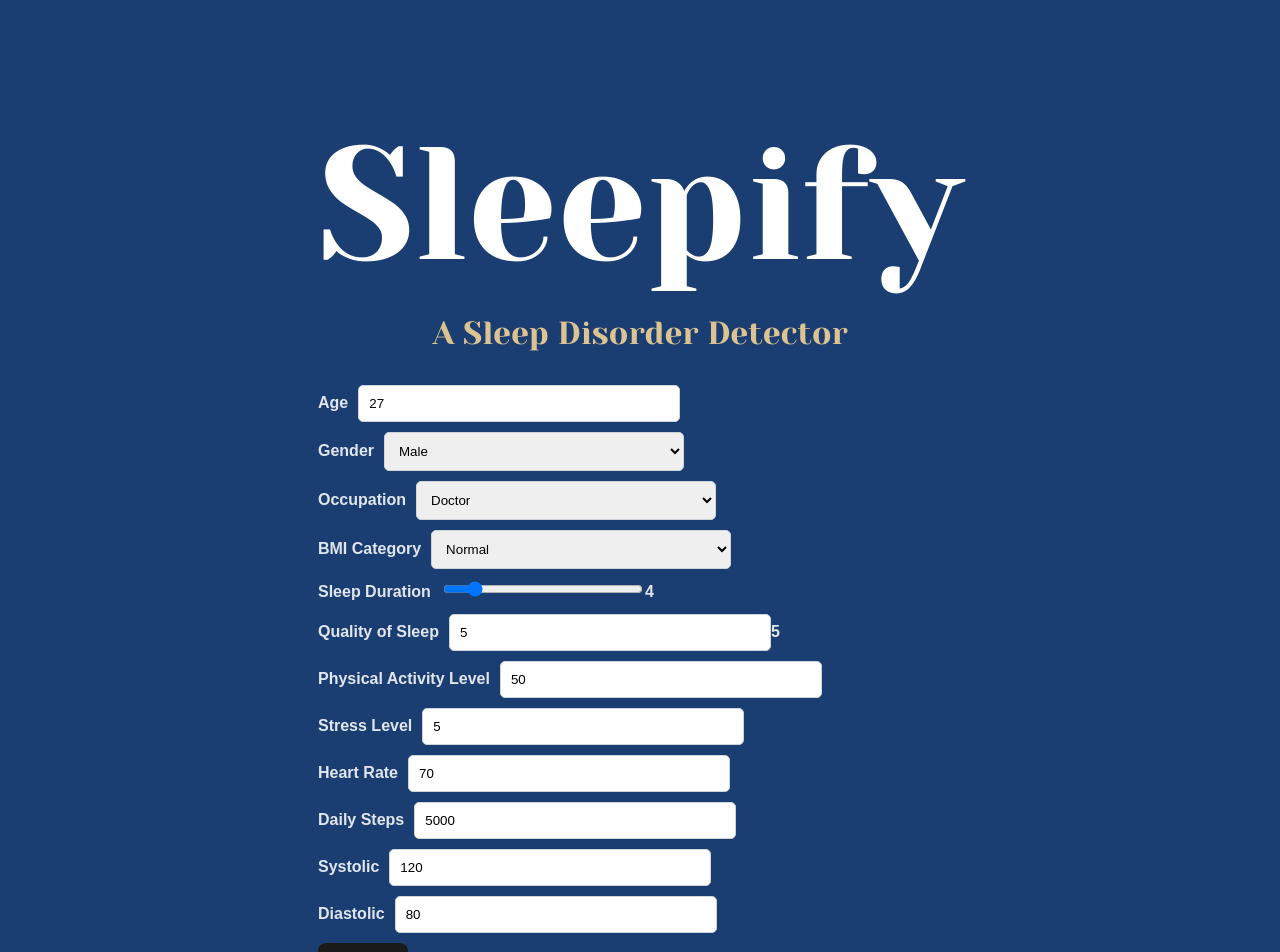
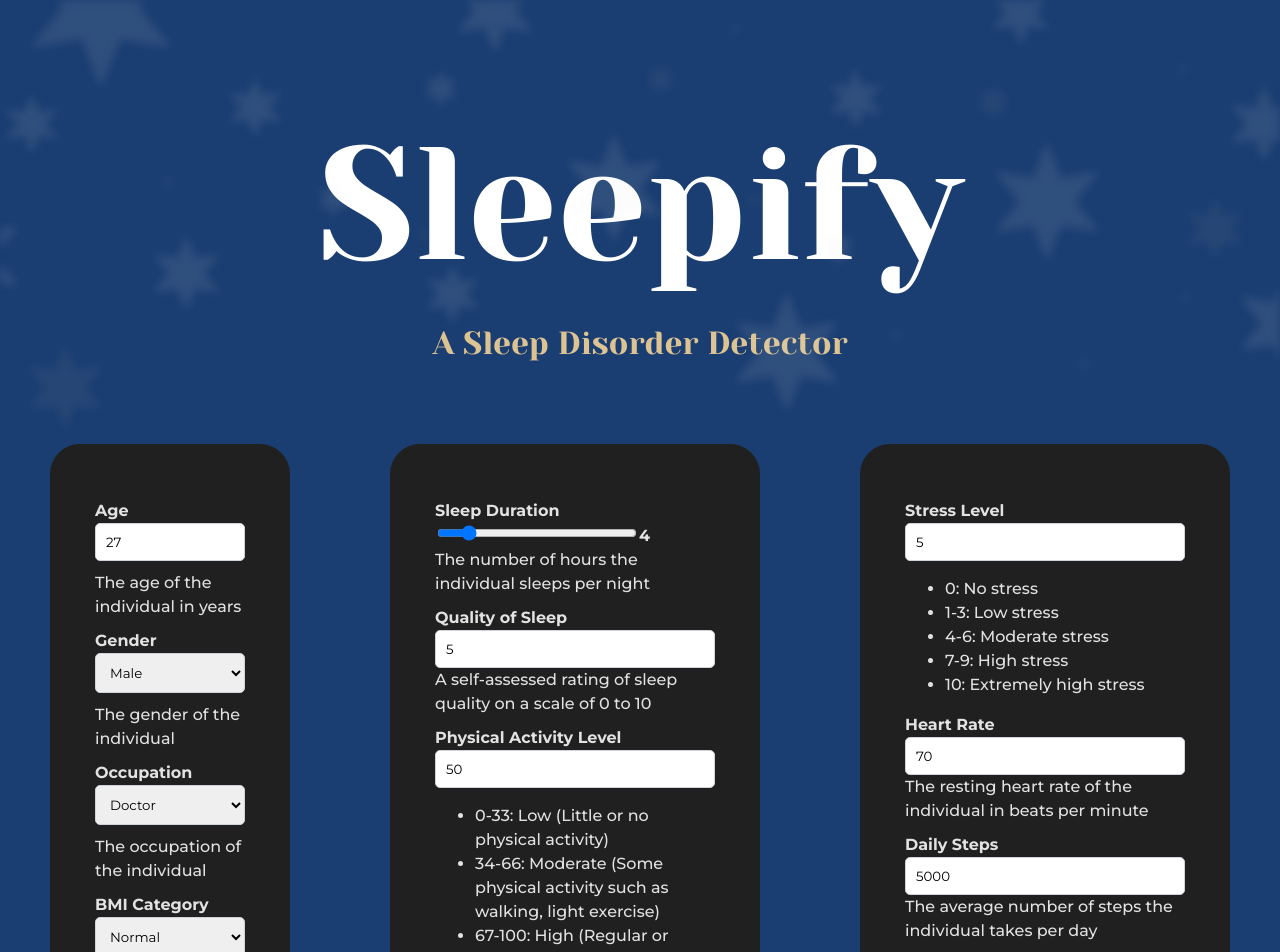
Before and after one commit to wengnong/sleepify-sleep-disorder-app, a React (Vite) app in the folder frontend/: page / in a window 1280 px wide. Shown: the top 952 px of the page. Built offline with nearby package versions, Linux system fonts and the light colour scheme.

Commit message:
updates web design

```diff
--- a/frontend/src/App.css
+++ b/frontend/src/App.css
@@ -1,9 +1,25 @@
 @import url('https://fonts.googleapis.com/css2?family=Yeseva+One&display=swap');
-
+@import url('https://fonts.googleapis.com/css2?family=Montserrat:ital,wght@0,100..900;1,100..900&display=swap');
 body {
-  font-family: Arial, sans-serif;
+  font-family: Montserrat;
   background-color: #1b3e72;
   margin: 0;
+  position: relative;
+}
+
+.bg-img {
+  margin: 0;
+  position: absolute;
+  top: 0;
+  left: 0;
+  right: 0;
+  bottom: 0;
+  background-image: url('assets/flat-design-silver-stars-background.png');
+  background-size: cover;
+  background-position: center;
+  opacity: 0.1;
+  filter: blur(4px);
+  pointer-events: none;
 }
 
 .ctitle {
@@ -12,12 +28,12 @@ body {
 
 #title {
   font-size: 10em;
+  margin-bottom: 0;
   text-align: center;
   color: #ffffff;
 }
 
 #subtitle {
-  margin-top: -14%;
   font-size: 2em;
   text-align: center;
   color: #ddc392;
@@ -37,8 +53,60 @@ label {
   margin-right: 10px;
 }
 
+.three-container {
+  display: flex;
+  flex-direction: row;
+}
+
+.input-container{
+  max-width: 280px;
+  margin: 50px;
+  padding: 40px;
+  border: 5px solid #202020;
+  border-radius: 30px;
+  background-color: #202020;
+}
+
+.sleep-container{
+  max-width: 280px;
+  margin: 50px;
+  padding: 40px;
+  border: 5px solid #202020;
+  border-radius: 30px;
+  background-color: #202020;
+}
+
+.health-container{
+  max-width: 280px;
+  margin: 50px;
+  padding: 40px;
+  border: 5px solid #202020;
+  border-radius: 30px;
+  background-color: #202020;
+}
+
+.input-container span {
+  font-weight: 500;
+}
+
+.sleep-span{
+  font-weight: 500;
+}
+
+.health-container span {
+  font-weight : 500;
+}
+
 span {
   font-weight: bold;
+}
+
+.inputs {
+  font-family : Montserrat;
+}
+
+input {
+  box-sizing: border-box;
 }
 
 input[type="range"] {
@@ -51,13 +119,18 @@ select {
   border: 1px solid #ced4da;
   border-radius: 5px;
   width: 100%;
-  max-width: 300px;
 }
 
 input[type="number"]:focus,
 select:focus {
   border-color: #80bdff;
   outline: none;
+}
+
+.predict-button{
+  display: flex;
+  justify-content: center;
+  align-items: center;
 }
 
 button {
--- a/frontend/src/App.jsx
+++ b/frontend/src/App.jsx
@@ -52,20 +52,31 @@ function App() {
         </div>
       </div>
 
+      <div className="three-container">
+        <div className="input-container">
           <div>
+            <div className="input-1in">
               <label>Age</label>
-        <input type="number" min="15" max="100" value={age} onChange={e => setAge(Number(e.target.value))} />
+              <input class="inputs" type="number" min="15" max="100" value={age} onChange={e => setAge(Number(e.target.value))} />
             </div>
+            <span>The age of the individual in years</span>
+          </div>
+
           <div>
+            <div className="input-1in">
               <label>Gender</label>
-        <select value={gender} onChange={e => setGender(e.target.value)}>
+              <select class="inputs" value={gender} onChange={e => setGender(e.target.value)}>
                 <option>Male</option>
                 <option>Female</option>
               </select>
             </div>
+            <span>The gender of the individual</span>
+          </div>
+
           <div>
+            <div className="input-1in">
               <label>Occupation</label>
-        <select value={occupation} onChange={e => setOccupation(e.target.value)}>
+              <select class="inputs" value={occupation} onChange={e => setOccupation(e.target.value)}>
                 <option>Doctor</option>
                 <option>Teacher</option>
                 <option>Nurse</option>
@@ -76,56 +87,100 @@ function App() {
                 <option>Others</option>
               </select>
             </div>
+            <span>The occupation of the individual</span>
+          </div>
+
           <div>
+            <div className="input-1in">
               <label>BMI Category</label>
-        <select value={bmiCategory} onChange={e => setBmiCategory(e.target.value)}>
+              <select class="inputs" value={bmiCategory} onChange={e => setBmiCategory(e.target.value)}>
                 <option>Normal</option>
                 <option>Overweight</option>
                 <option>Obese</option>
               </select>
             </div>
+            <span>The BMI classification of the individual</span>
+          </div>
+        </div>
+
+        <div className="sleep-container">
           <div>
             <label>Sleep Duration</label>
-        <input type="range" min="1" max="24" step="0.1" value={sleepDuration} onChange={e => setSleepDuration(Number(e.target.value))} />
+            <input class="inputs" type="range" min="1" max="24" step="0.1" value={sleepDuration} onChange={e => setSleepDuration(Number(e.target.value))} />
             <span>{sleepDuration}</span>
+            <span class="sleep-span"><br />The number of hours the individual sleeps per night</span>
           </div>
+
           <div>
             <label>Quality of Sleep</label>
-        <input type="number" min="0" max="10" step="1" value={qualityOfSleep} onChange={e => setQualityOfSleep(Number(e.target.value))} />
-        <span>{qualityOfSleep}</span>
+            <input class="inputs" type="number" min="0" max="10" step="1" value={qualityOfSleep} onChange={e => setQualityOfSleep(Number(e.target.value))} />
+            <span class="sleep-span"><br />A self-assessed rating of sleep quality on a scale of 0 to 10</span>
           </div>
+
           <div>
             <label>Physical Activity Level</label>
-        <input type="number" value={physicalActivityLevel} onChange={e => setPhysicalActivityLevel(Number(e.target.value))} />
+            <input class="inputs" type="number" value={physicalActivityLevel} onChange={e => setPhysicalActivityLevel(Number(e.target.value))} />
+            <span class="sleep-span">
+              <ul>
+                <li>0-33: Low (Little or no physical activity)</li>
+                <li>34-66: Moderate (Some physical activity such as walking, light exercise)</li>
+                <li>67-100: High (Regular or intense physical activity such as gym workouts, running)</li>
+              </ul>
+            </span>
           </div>
+        </div>
+
+        <div className="health-container">
           <div>
             <label>Stress Level</label>
-        <input type="number" value={stressLevel} onChange={e => setStressLevel(Number(e.target.value))} />
+            <input class="inputs" type="number" value={stressLevel} onChange={e => setStressLevel(Number(e.target.value))} />
+            <span>
+              <ul>
+                <li>0: No stress</li>
+                <li>1-3: Low stress</li>
+                <li>4-6: Moderate stress</li>
+                <li>7-9: High stress</li>
+                <li>10: Extremely high stress</li>
+              </ul>
+            </span>
           </div>
+
           <div>
             <label>Heart Rate</label>
-        <input type="number" value={heartRate} onChange={e => setHeartRate(Number(e.target.value))} />
+            <input class="inputs" type="number" value={heartRate} onChange={e => setHeartRate(Number(e.target.value))} />
+            <span>The resting heart rate of the individual in beats per minute</span>
           </div>
+
           <div>
             <label>Daily Steps</label>
-        <input type="number" value={dailySteps} onChange={e => setDailySteps(Number(e.target.value))} />
+            <input class="inputs" type="number" value={dailySteps} onChange={e => setDailySteps(Number(e.target.value))} />
+            <span>The average number of steps the individual takes per day</span>
           </div>
+
           <div>
             <label>Systolic</label>
-        <input type="number" value={systolic} onChange={e => setSystolic(Number(e.target.value))} />
+            <input class="inputs" type="number" value={systolic} onChange={e => setSystolic(Number(e.target.value))} />
+            <span>The systolic blood pressure of the individual in mmHg</span>
           </div>
+
           <div>
             <label>Diastolic</label>
-        <input type="number" value={diastolic} onChange={e => setDiastolic(Number(e.target.value))} />
+            <input class="inputs" type="number" value={diastolic} onChange={e => setDiastolic(Number(e.target.value))} />
+            <span>The diastolic blood pressure of the individual in mmHg</span>
+          </div>
+        </div>
       </div>
 
-      <button onClick={handlePredict}>Predict</button>
+      <div className="predict-button">
+        <button class="inputs" onClick={handlePredict}>Predict</button>
+      </div>
 
       {prediction !== null && (
         <div class="predict-container">
           <h2>Prediction: {prediction === 0 ? 'No Disorder' : prediction === 1 ? 'Insomnia' : 'Sleep Apnea'}</h2>
         </div>
       )}
+      <div className="bg-img"></div>
     </div>
   );
 }
--- a/frontend/src/index.css
+++ b/frontend/src/index.css
@@ -1,5 +1,6 @@
 html, body {
   margin: 0;
+  padding: 0;
   display: flex;
   flex-direction: column;
 }
@@ -50,9 +51,11 @@ button {
   cursor: pointer;
   transition: border-color 0.25s;
 }
+
 button:hover {
   border-color: #646cff;
 }
+
 button:focus,
 button:focus-visible {
   outline: 4px auto -webkit-focus-ring-color;
```
Also changed, not shown: frontend/src/assets/flat-design-silver-stars-background.png (added). Lines whose indentation alone changed are shown as unchanged.
